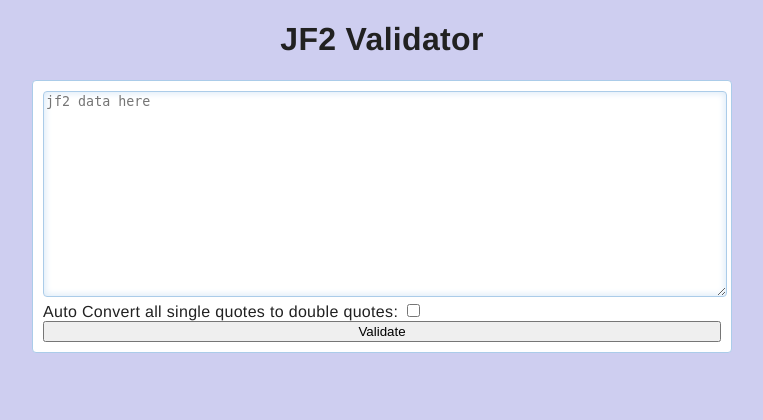
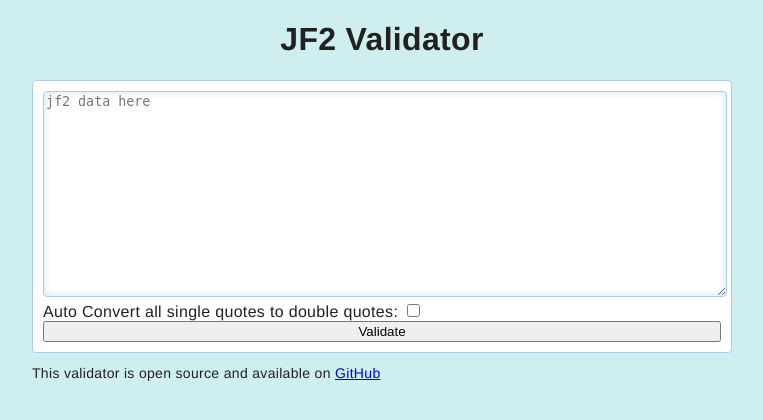
Before and after one commit to dissolve/jf2_validator, a PHP site: page / in a window 1280 px wide. Shown: the top 420 px of the page, without its empty margins (258-1021 px from the left). Run offline with PHP 8.4, Linux system fonts and the light colour scheme; data that the repository does not hold is empty.

Commit message:
add github line

```diff
--- a/index.php
+++ b/index.php
@@ -52,7 +52,13 @@
     }
 
     ?>
+
+    <div class="small">
+        This validator is open source and available on <a href="https://github.com/dissolve/jf2_validator">GitHub</a>
+    <div>
+
     </div>
+
 
 
 </body>
--- a/style.css
+++ b/style.css
@@ -4,7 +4,7 @@ body {
   -webkit-font-smoothing: antialiased;
   -moz-osx-font-smoothing: grayscale;
   letter-spacing: 0.02em;
-  background: #cecef0;
+  background: #ceeef0;
   font-size: 16px;
 }
 
```
